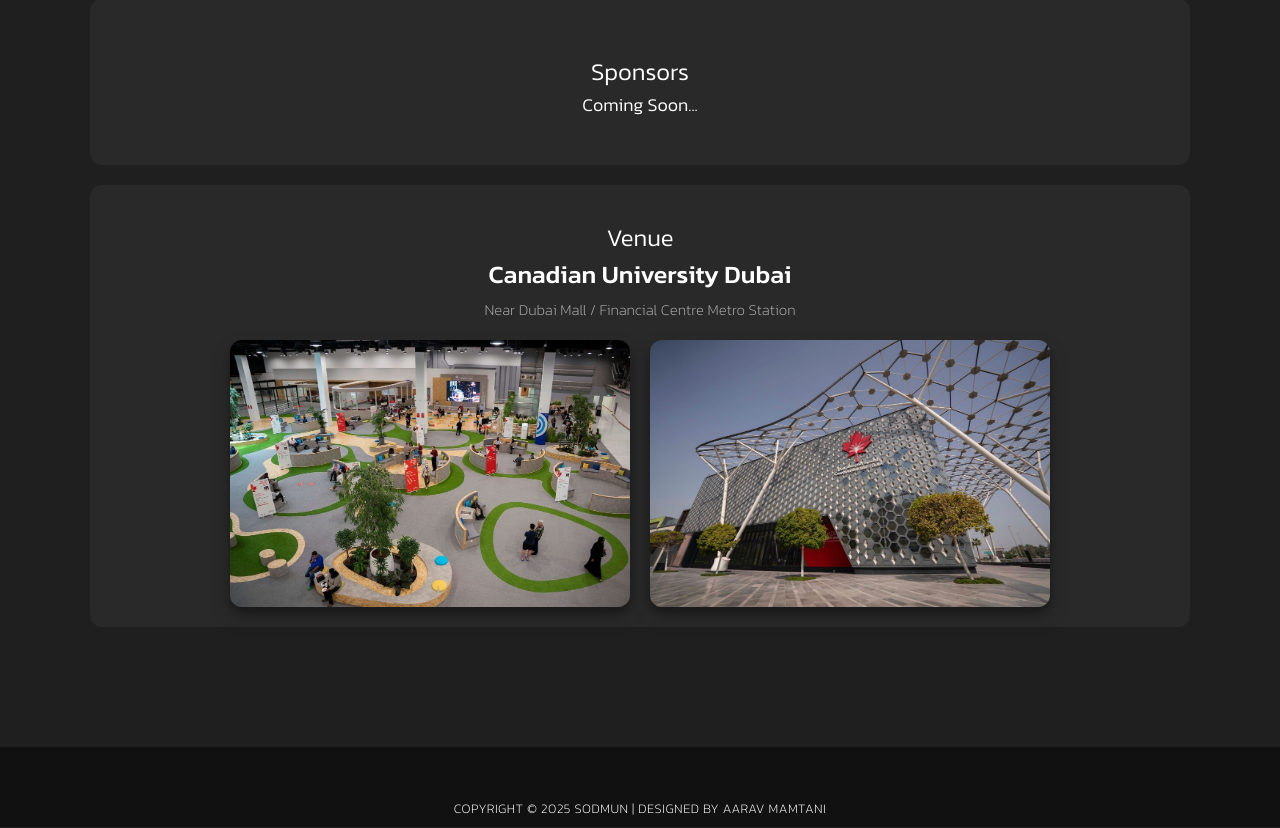
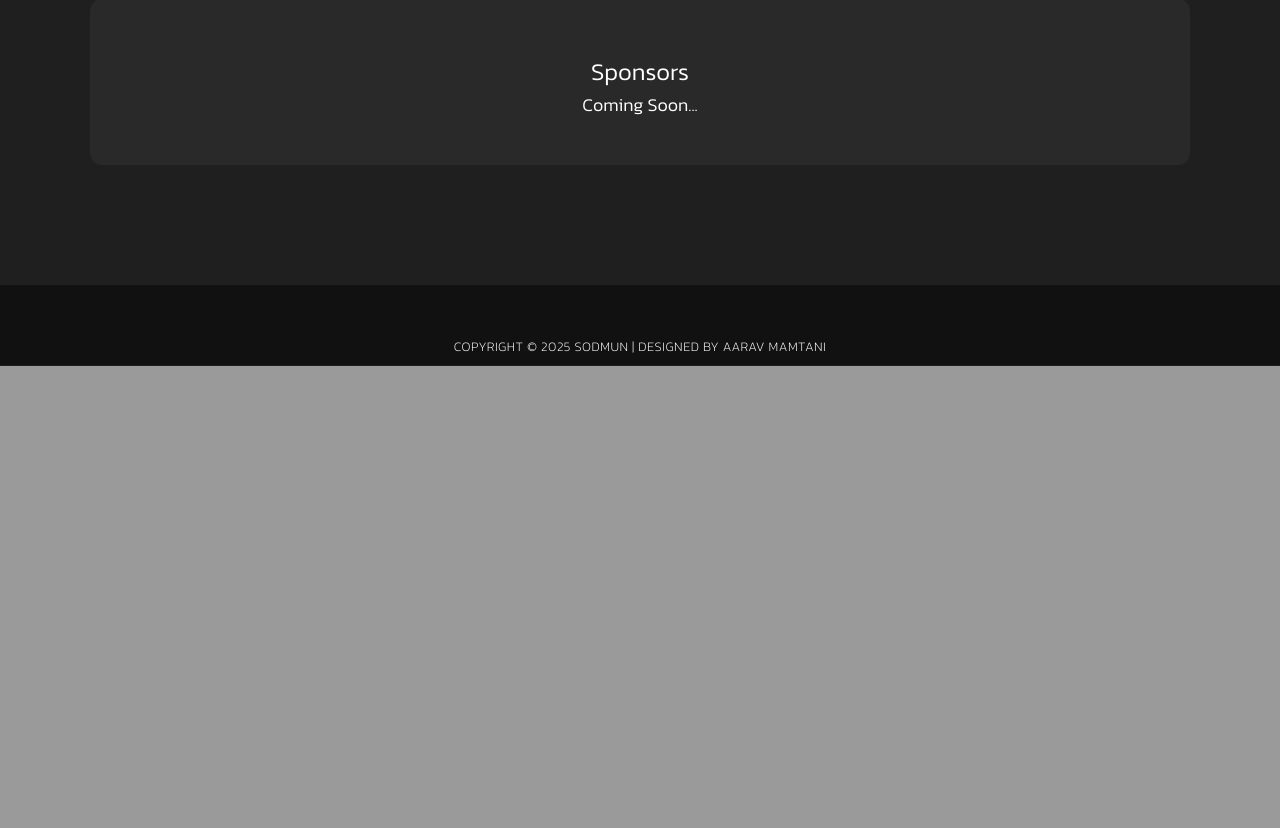
Before and after one commit to aya-aladdin/sodmun, a Flask app: page / in a window 1280 px wide. Shown: the part 1134-1962 px from the top of the page. After the commit the page ends 1500 px from the top, so only its background shows below. Run offline with Flask 3, Linux system fonts and the light colour scheme; some libraries are stand-ins or nearby versions.

Commit message:
commented out venue part

```diff
--- a/sodmun/templates/index.html
+++ b/sodmun/templates/index.html
@@ -399,7 +399,7 @@
   </div>
 </div>
 
-<div class="mt-3 text-center py-4 venue-section" style="background-color: #292929; border-radius: 12px; margin: 20px;">
+<!-- <div class="mt-3 text-center py-4 venue-section" style="background-color: #292929; border-radius: 12px; margin: 20px;">
     <div style="padding: 20px;">
         <h3 class="fw-semibold mb-3">Venue</h3>
         <h4 class="venue-name">Canadian University Dubai</h4>
@@ -409,7 +409,7 @@
             <img src="static/img/cud-campus.jpeg" alt="Canadian University Dubai" class="venue-image">
         </div>
     </div>
-</div>
+</div> -->
 </section>
 
 
```
